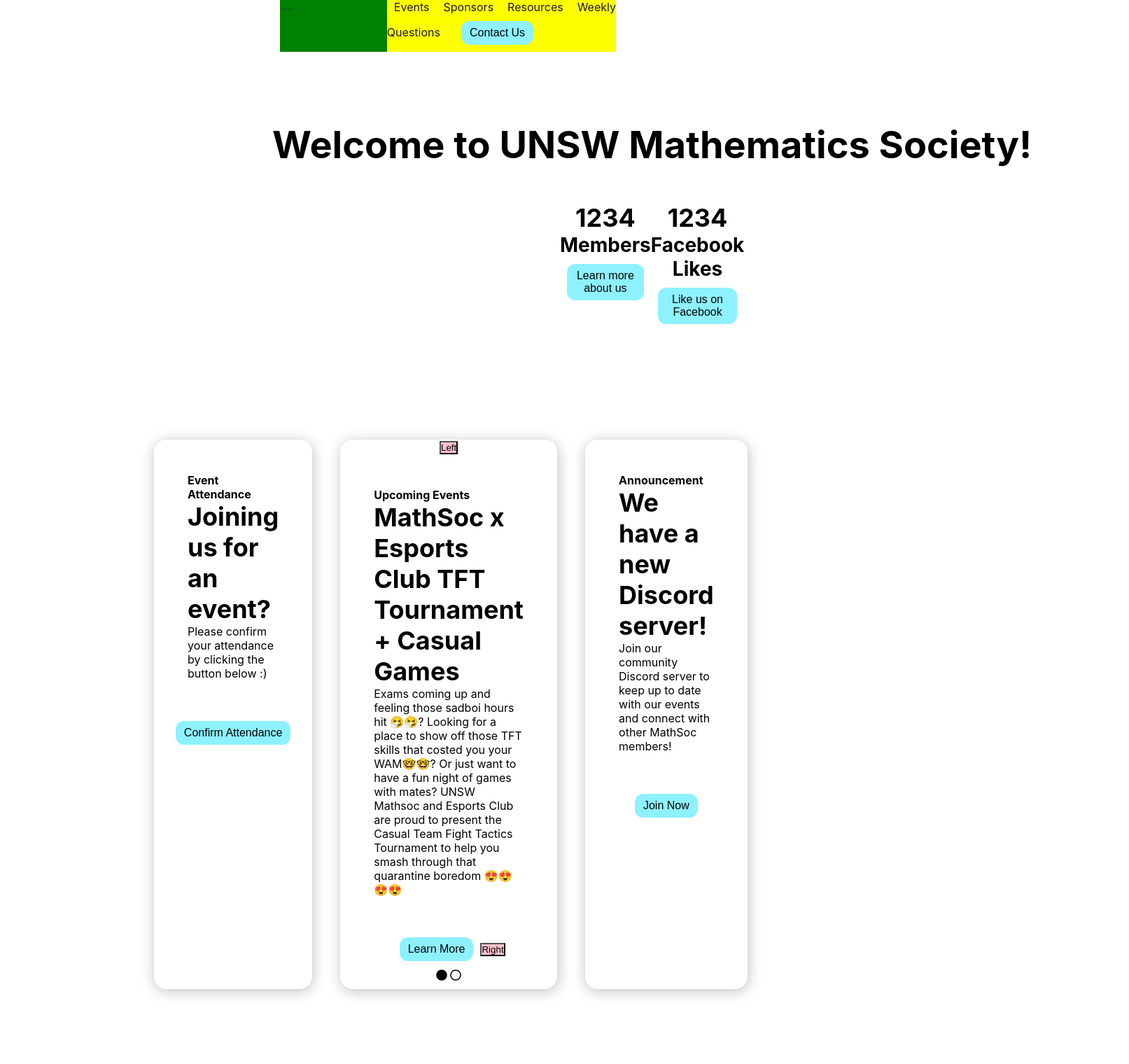
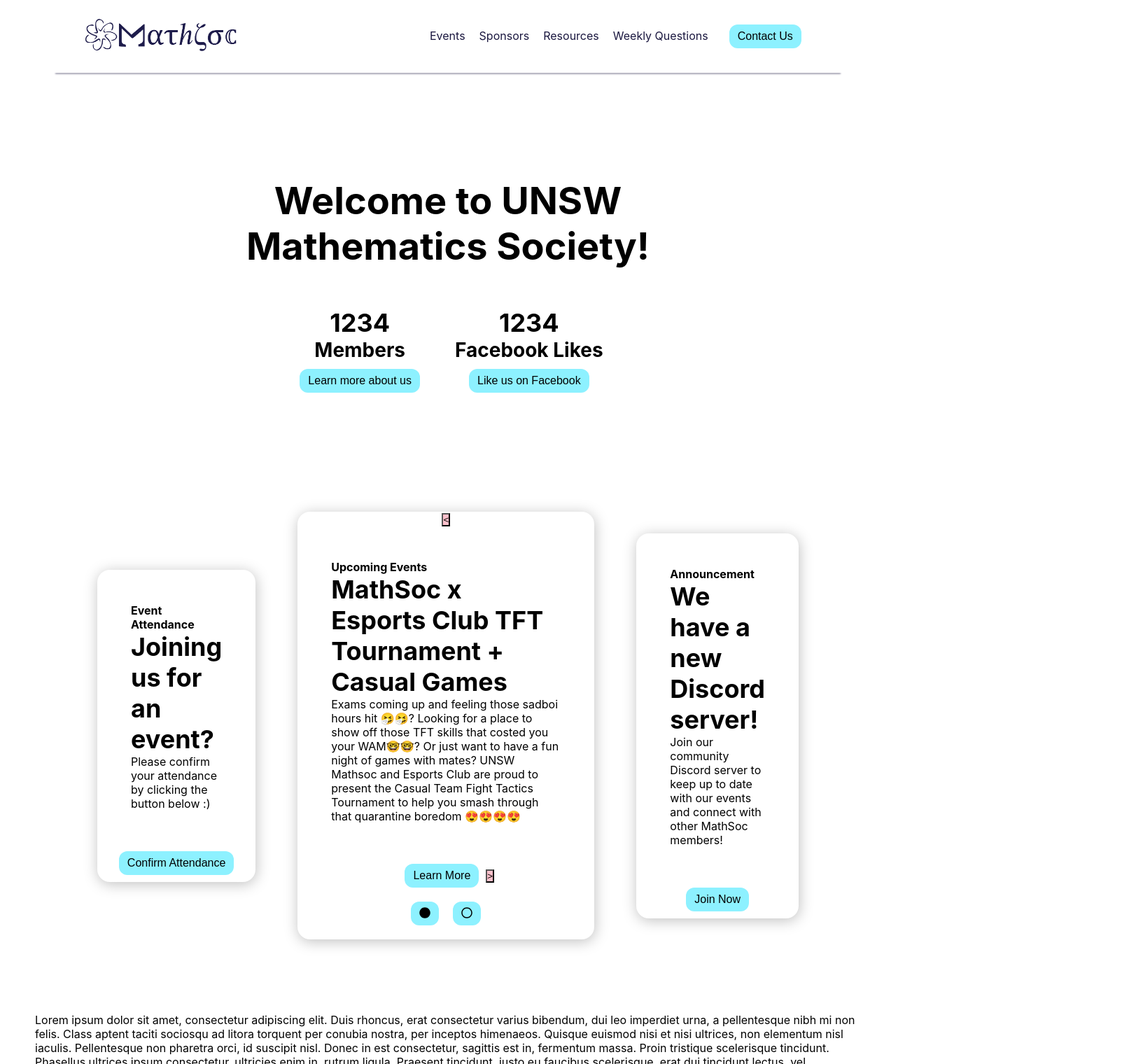
Before and after one commit to axieax/mathsoc-website, a React (Create React App) app: page / in a window 1280 px wide. Shown: the top 1520 px of the page at 70% size, 1613 px wide, since content can reach past the window. Built offline with nearby package versions, Linux system fonts and the light colour scheme.

Commit message:
updated home page and header styling

```diff
--- a/src/App.scss
+++ b/src/App.scss
@@ -14,3 +14,8 @@
     font-size: 28px;
   }
 }
+
+.bodyContainer {
+  padding: 50px;
+  // border-style: solid;
+}
--- a/src/App.tsx
+++ b/src/App.tsx
@@ -23,6 +23,7 @@
   return (
     <Router>
       <Header/>
+      <div className="bodyContainer">
         <Switch>
           <Route exact path='/' component={Home}/>
           <Route exact path='/about' component={About}/>
@@ -32,6 +33,7 @@
           <Route exact path='/quiz' component={Quiz}/>
           <Route exact path='/contact' component={Contact}/>
         </Switch>
+      </div>
       <Footer/>
     </Router>
   );
--- a/src/components/Box.scss
+++ b/src/components/Box.scss
@@ -3,7 +3,7 @@
   display: relative;
   border-radius: 18px;
   box-shadow: 1px 3px 20px 0px rgba(0, 0, 0, 0.25);
-  margin: 5px 20px;
+  margin: 5px 30px;
   .InfoBox {
     display: fixed;
     margin: 3rem 3rem;
--- a/src/components/Box.tsx
+++ b/src/components/Box.tsx
@@ -8,6 +8,7 @@
 interface ViewBarProps {
     activeView: number;
     numViews: number;
+    setActiveView: any; // function
 }
 
 function ViewBar(props: ViewBarProps) {
@@ -15,15 +16,15 @@
     for (let i = 0; i < props.numViews; i++) {
         if (i === props.activeView) {
             bar.push(
-                <div className="ViewIcon">
+                <Button onClick={() => props.setActiveView(i)}>
                     <FontAwesomeIcon icon={solidCircle}/>
-                </div>
+                </Button>
             );
         } else {
             bar.push(
-                <div className="ViewIcon">
+                <Button onClick={() => props.setActiveView(i)}>
                     <FontAwesomeIcon icon={regularCircle}/>
-                </div>
+                </Button>
             );
         }
     }
@@ -60,7 +61,7 @@
         <div className="Banner">
             {multipleViews && (
                 <button className='left' onClick={() => setActiveView((isFirstPage) ? activeView : activeView - 1)}>
-                    Left
+                    &lt;
                 </button>
             )}
             <div className="InfoBox">
@@ -73,11 +74,11 @@
             </a>
             {multipleViews && (
                 <button className='right' onClick={() => setActiveView((isLastPage) ? activeView : activeView + 1)}>
-                    Right
+                    &gt;
                 </button>
             )}
             {multipleViews && (
-                <ViewBar activeView={activeView} numViews={numViews}/>
+                <ViewBar activeView={activeView} numViews={numViews} setActiveView={setActiveView}/>
             )}
         </div>
     );
--- a/src/components/Button.scss
+++ b/src/components/Button.scss
@@ -5,4 +5,5 @@
   padding: 8px 12px;
   border: none;
   font-size: 16px;
+  text-decoration: none;
 }
--- a/src/components/Button.tsx
+++ b/src/components/Button.tsx
@@ -2,12 +2,13 @@
 import './Button.scss';
 
 interface ButtonProps {
+    onClick?: any; // function
     children?: any;
 }
 
 function Button(props: ButtonProps) {
     return (
-        <button type='button' className='Button'>
+        <button type='button' className='Button' onClick={props.onClick}>
             {props.children}
         </button>
     )
--- a/src/components/Footer.scss
+++ b/src/components/Footer.scss
@@ -1,3 +1,8 @@
 footer {
+  // position
+  padding: 30px;
+  background-color: #303743;
+  color: white;
   text-align: center;
+  box-sizing: border-box;
 }
--- a/src/components/Footer.tsx
+++ b/src/components/Footer.tsx
@@ -4,7 +4,9 @@
 function Footer() {
     return (
         <footer>
-            <p>Bye</p>
+            Facebook
+            <p>© UNSW Mathematics Society 2021</p>
+            Arc
         </footer>
     );
 }
--- a/src/components/Header.scss
+++ b/src/components/Header.scss
@@ -1,48 +1,31 @@
 header {
-  background-color: green;
-  margin: 0px 400px;
+  // position
+  top: 0;
+  position: sticky;
+  margin: 0 6%;
+  padding: 10px 3%;
+  // layout
   display: flex;
   justify-content: space-between;
+  align-items: center;
+  // style
+  background-color: white;
+  box-shadow: 0 3.5px 2px -2px rgba(27, 24, 64, 0.37);
+  backdrop-filter: blur(40px);
+  -webkit-backdrop-filter: blur(4px);
   .logo {
     img {
-      width: 12%;
+      height: 80px;
     }
   }
   nav {
-    background-color: yellow;
-    .NavItem {
+    li {
       margin: 0px 10px;
-      display: inline;
+      display: inline-block;
+    }
+    a {
+      text-decoration: none;
+      color: #1b1840;
     }
   }
 }
-
-
-
-// header {
-//   margin: 0px 100px;
-//   text-align: center;
-//   position: fixed;
-//   display: flex;
-//   justify-content: space-between;
-//   align-items: center;
-
-//   nav {
-//     display: inline;
-//     margin-left: 200px;
-//     font-size: 16px;
-//     text-decoration: none;
-//     .NavItem {
-//       margin-left: 10px;
-//       margin-right: 10px;
-//       display: inline;
-//     }
-//     button {
-//       color: #1b1840;
-//     }
-//     #NavEvents {
-//       background-color: blue;
-//     }
-//   }
-// }
-// // link (e.g. hover)
--- a/src/components/Header.tsx
+++ b/src/components/Header.tsx
@@ -10,18 +10,8 @@
 }
 
 const NavLinkStyle = {
-    textDecoration: 'none',
+    // textDecoration: 'none',
     color: '#1b1840',
-}
-
-function NavItem(props: NavItemProps) {
-    return (
-        <div className="NavItem">
-            <Link to={props.link} style={NavLinkStyle}>
-                {props.children}
-            </Link>
-        </div>
-    );
 }
 
 
@@ -32,15 +22,28 @@
                 <Link to='/'>
                     <img src={logo} alt='MathSoc Logo'/>
                 </Link>
+                {/* Mathsoc */}
             </div>
             <nav>
-                <NavItem link='/events'>Events</NavItem>
-                <NavItem link='/sponsors'>Sponsors</NavItem>
-                <NavItem link='/resources'>Resources</NavItem>
-                <NavItem link='/quiz'>Weekly Questions</NavItem>
-                <NavItem link='/contact'>
-                    <Button>Contact Us</Button>
-                </NavItem>
+                <ul>
+                    <li>
+                        <Link to={'/events'}>Events</Link>
+                    </li>
+                    <li>
+                        <Link to={'/sponsors'}>Sponsors</Link>
+                    </li>
+                    <li>
+                        <Link to={'/resources'}>Resources</Link>
+                    </li>
+                    <li>
+                        <Link to={'/quiz'}>Weekly Questions</Link>
+                    </li>
+                    <li>
+                        <Link to={'/contact'}>
+                            <Button>Contact Us</Button>
+                        </Link>
+                    </li>
+                </ul>
             </nav>
         </header>
     )
--- a/src/pages/Home.scss
+++ b/src/pages/Home.scss
@@ -1,26 +1,27 @@
 .Hero {
+  // position
+  margin: 50px 200px;
+  padding: 50px;
+  // layout
   align-items: center;
   text-align: center;
-  margin: 50px 200px;
-  padding: 50px;
-  display: grid;
-  grid-template-rows: auto auto;
+  display: flex;
+  flex-direction: column;
   .welcome {
     margin-bottom: 50px;
-    h1 {
-      text-align: center;
-    }
   }
   .statbox {
-    margin: 0px 550px;
-    display: grid;
-    grid-template-columns: auto auto;
+    .HeroStat {
+      margin: 5px 20px;
+      display: inline-block;
+      vertical-align: middle;
+    }
   }
 }
 
-
 .EventsBox {
-  margin: 100px 200px;
+  margin: 100px 5%;
   display: grid;
   grid-template-columns: 1fr 2fr 1fr;
+  align-items: center;
 }
```
Lines whose indentation alone changed are shown as unchanged.
